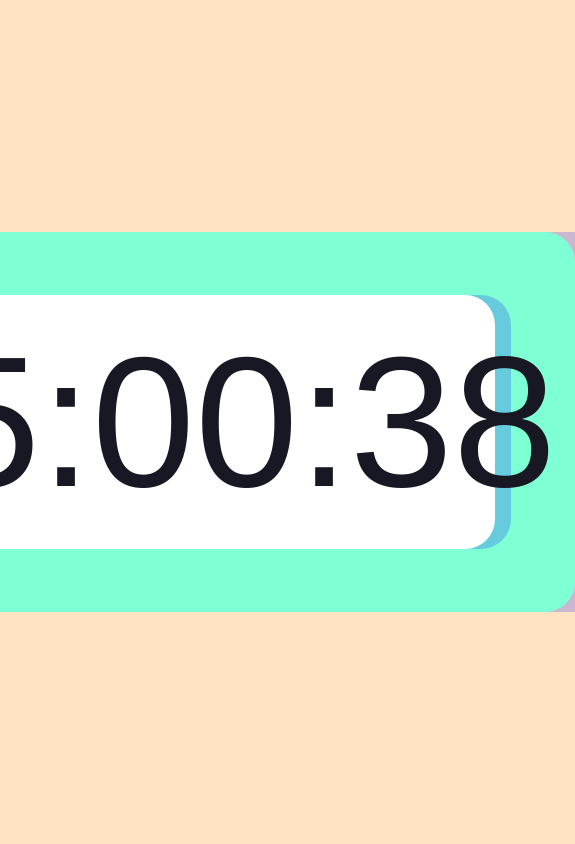
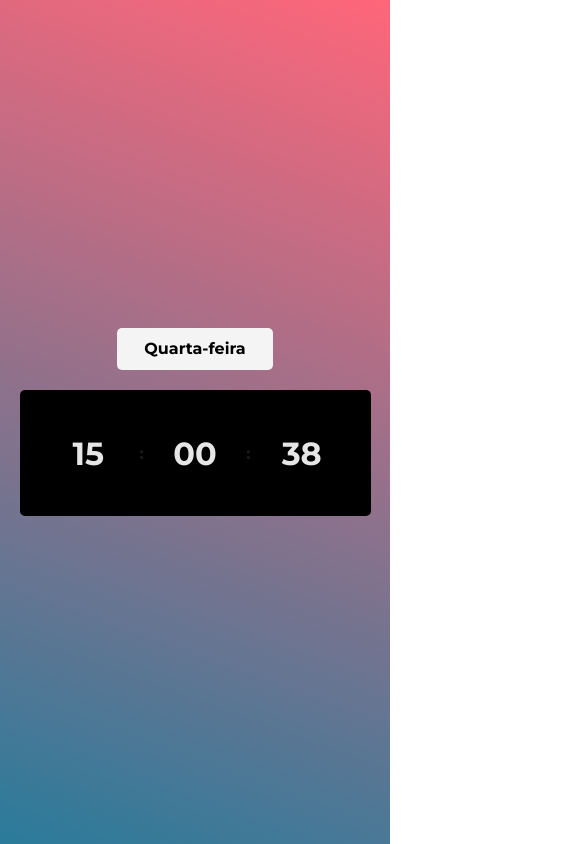
Before and after one commit to AlanNascimento222/relogio, a plain HTML site: page index.html in a window 390 px wide. Shown: the whole page, 575 px wide, since content can reach past the window. Drawn offline with Linux system fonts and the light colour scheme; a web font is replaced by a local one.

Commit message:
Add files via upload

```diff
--- a/index.html
+++ b/index.html
@@ -2,6 +2,7 @@
 <html lang="pt-BR">
 
 <head>
+    <link href="https://fonts.googleapis.com/css2?family=Montserrat:wght@400;700&display=swap" rel="stylesheet">
     <link href="https://fonts.cdnfonts.com/css/ds-digital" rel="stylesheet">
     <link rel="stylesheet" href="style.css">
     <script src="script.js" defer></script>
@@ -11,9 +12,16 @@
 </head>
 
 <body>
+    <div id="semanaContainer">
+        <span id="semana">Quarta-Feira</span>
+    </div>
     <main>
-        <div id="number-container">
-            <span id="display"></span>
+        <div id="numberContainer">
+            <span id="hora">hh</span>
+            <span class="separa">:</span>
+            <span id="minuto">mm</span>
+            <span class="separa">:</span>
+            <span id="segundo">ss</span>
         </div>
     </main>
 </body>
--- a/script.js
+++ b/script.js
@@ -1,17 +1,27 @@
 function carregarRelogio() {
-
+    const semanaDisplay = document.getElementById('semana')
+    const horaDisplay = document.getElementById('hora')
+    const minutoDisplay = document.getElementById('minuto')
+    const segundoDisplay = document.getElementById('segundo')
+    const diasSemana = ["Domingo", "Segunda-Feira", "Terça-Feira", "Quarta-feira", "Quinta-Feira", "Sexta-Feira", "Sabado"]
     const now = new Date
 
+    let semana = diasSemana[now.getDay()]
     let hora = now.getHours()
     let minutos = now.getMinutes()
     let segundos = now.getSeconds()
     const tela = document.getElementById('display')
 
+
+
     hora = hora < 10 ? '0' + hora : hora
     minutos = minutos < 10 ? '0' + minutos : minutos
     segundos = segundos < 10 ? '0' + segundos : segundos
 
-    tela.textContent = `${hora}:${minutos}:${segundos}`
+    horaDisplay.textContent = hora
+    minutoDisplay.textContent = minutos
+    segundoDisplay.textContent = segundos
+    semanaDisplay.textContent = semana
 
 }
 
--- a/style.css
+++ b/style.css
@@ -1,45 +1,150 @@
 @import url('https://fonts.cdnfonts.com/css/ds-digital');
 
+
 body {
-    background-color: bisque;
-    width: 100%;
     height: 100vh;
-    display: grid;
+    display: flex;
+    flex-direction: column;
+    margin: 0;
+    gap: 20px;
+    background: #2A7B9B;
+    background: linear-gradient(20deg, rgba(42, 123, 155, 1) 0%, rgba(255, 102, 122, 1) 100%);
+    justify-content: center;
     align-items: center;
+    font-family: 'Montserrat', 'sans-serif';
+    user-select: none;
+}
+
+main {
+    z-index: 10;
+    display: flex;
+    flex-direction: column;
+    align-items: center;
+    background-color: #000000;
+    width: 80%;
+    height: 45%;
+    border-radius: 5px;
     justify-content: center;
-    margin: 0px;
-    padding: 0px;
+
+}
+
+#semanaContainer{
+    z-index: 10;
+    border-radius: 5px;
+    display: flex;
+    justify-content: center;
+    align-items: center;
+    width: 50%;
+    height: 15%;
+    background-color: #f4f4f4;
+    text-align: center;
+
+}
+
+#semana {
+    z-index: 11;
+    color: #000000;
+    font-size: 4rem;
+    font-weight: 600;
+}
+
+#numberContainer{
+    display: flex;
+    justify-content: space-evenly;
+    align-items: center;
+    border-radius: 5px;
+    width: 90%;
+    height: 90%;
+    gap: 0px;
+    color: #2b2b2b;
+
+
+
+    #hora, #minuto, #segundo {
+    display: flex;
+    font-size: 8rem;
+    color: #e6e6e6;
+    width: 8ch;
+    text-align: center;
+    justify-content: center;
+    align-items: center;
+    font-weight: 600;
+    }
 }
 
 
-
-main {
-    display: flex;
-    justify-content: center;
-    align-items: center;
-    background-color: aquamarine;
-    width: 90vh;
-    height: 45vh;
-    border-radius: 30px;
-    box-shadow: 28px 0px 0px 0px rgba(0, 0, 255, .2);
+.separa {
+    font-size: 4rem;
+    color: #2b2b2b;
+    animation: pulse 3s infinite;
+    font-weight: 600;
 }
 
-#number-container {
-    display: flex;
-    width: 71vh;
-    height: 30vh;
-    border-radius: 30px;
-    background-color: #fff;
-    box-shadow: 16px 0px 0px 0px rgba(0, 0, 255, .2);
-    display: flex;
-    justify-content: center;
-    align-items: center;
+
+/* animações */
+
+@keyframes pulse {
+    0% {
+        color: #2b2b2b;
+    }
+
+    50% {
+        color: #0a0a0a;
+    }
+
+    100% {
+        color: #2b2b2b;
+    }
 }
 
-#number-container span {
-    user-select: none;
-    text-decoration: bold;
-    font-size: 22vh;
-    font-family: 'DS-Digital', sans-serif;
-    color: rgb(24, 24, 36);
+@media screen and (max-width: 815px) {
+    #semanaContainer {
+        width: 60%;
+        height: 10%;
+    }
+
+    #semana {
+        font-size: 2rem;
+    }
+
+    #numberContainer{
+        #hora, #minuto, #segundo {
+            font-size: 4rem;
+        }
+    }
+
+    .separa{
+        font-size: 2rem;
+    }
+
+    main {
+        width: 90%;
+        height: 25%;
+    }
 }
+
+@media screen and (max-width: 420px) {
+    #semanaContainer {
+        width: 40%;
+        height: 5%;
+    }
+
+    #semana {
+        font-size: 1rem;
+    }
+
+    #numberContainer{
+        #hora, #minuto, #segundo {
+            font-size: 2rem;
+        }
+    }
+
+    .separa{
+        font-size: 1rem;
+    }
+
+    main {
+        width: 90%;
+        height: 15%;
+    }
+}
```
